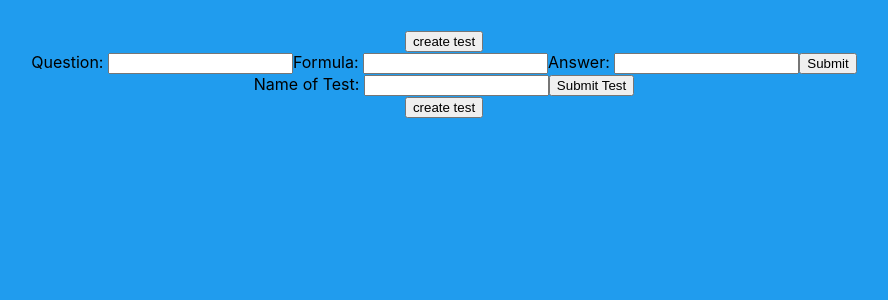
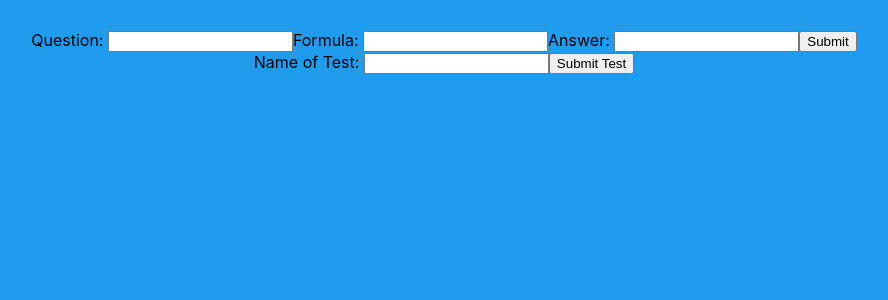
Before and after one commit to dominusmars/easy-math, a React (Create React App) app: page / in a window 1280 px wide. Shown: the top 300 px of the page, without its empty margins (196-1084 px from the left). Built offline with nearby package versions, Linux system fonts and the light colour scheme.

Commit message:
testName bug

```diff
--- a/src/App.js
+++ b/src/App.js
@@ -39,10 +39,8 @@ window.data = {
 function App() {
   return (
     <div className="App">
-      <button> create test </button>
 
       <CreateTasks />
-      <button>create test</button>
 
     </div>
   );
--- a/src/containers/CreateTest.js
+++ b/src/containers/CreateTest.js
@@ -28,7 +28,7 @@ function CreateTest({ createTest }) {
             return;
         }
         var test = {};
-        test.taskName = name
+        test.testName = name
         test.test = Test
         window.data.tests.push(test)
         console.log(window.data)
```
